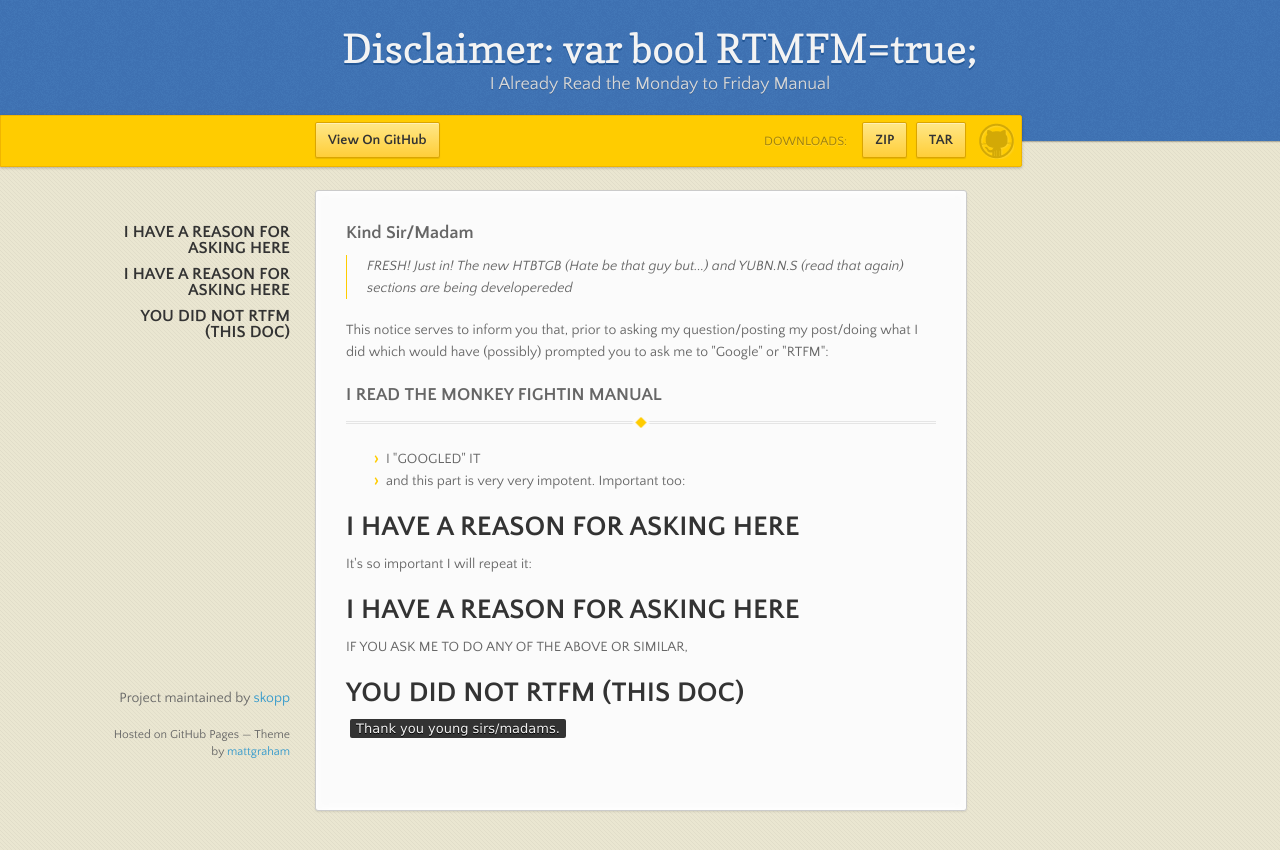
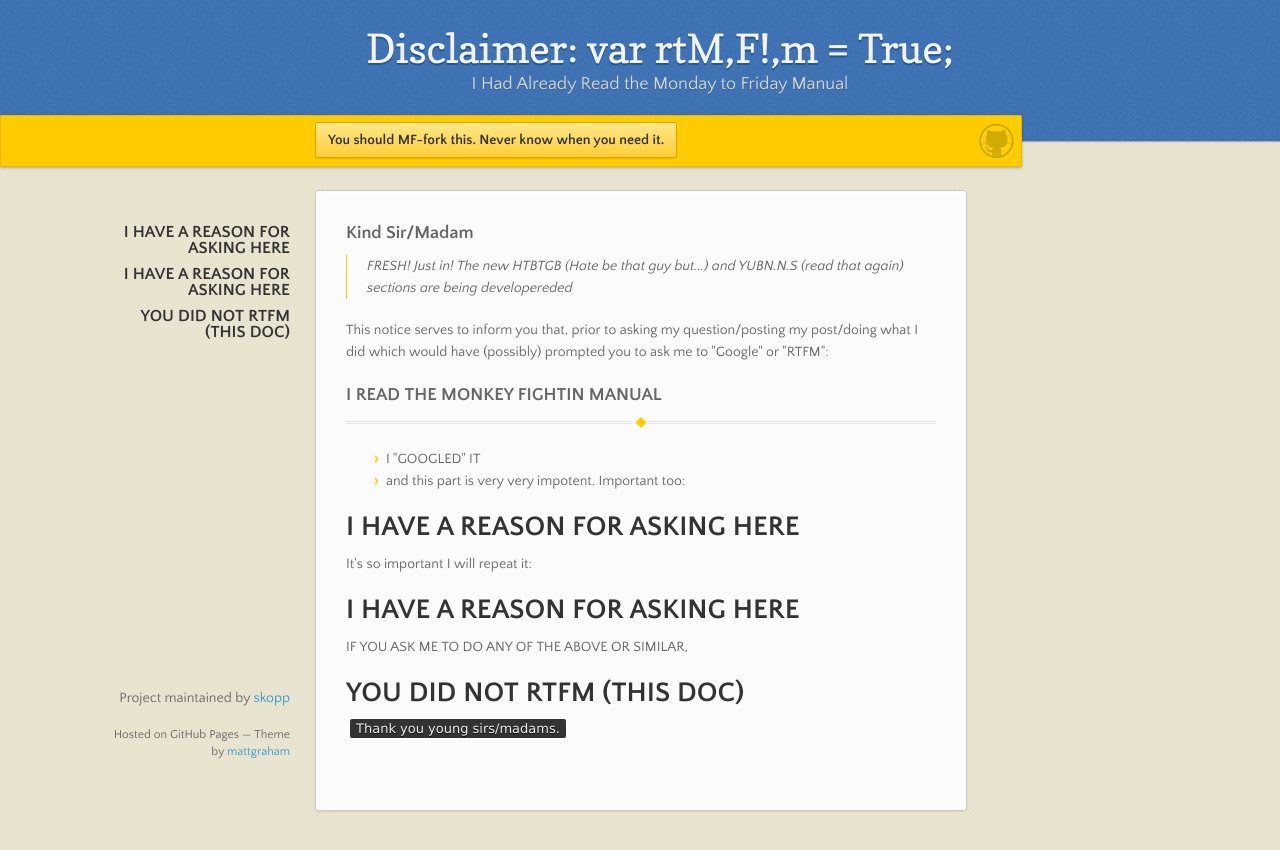
Before and after one commit to skopp/rtfmtrue, a plain HTML site: page index.html in a window 1280 px wide. Drawn offline with nearby package versions, Linux system fonts and the light colour scheme.

Commit message:
Updated index.html

```diff
--- a/index.html
+++ b/index.html
@@ -17,21 +17,22 @@
   <body>
 
       <header>
-        <h1>Disclaimer: var bool RTMFM=true;</h1>
-        <p>I Already Read the Monday to Friday Manual</p>
+        <h1>Disclaimer: var rtM,F!,m = True;</h1>
+        <p>I Had Already Read the Monday to Friday Manual</p>
       </header>
 
       <div id="banner">
         <span id="logo"></span>
 
-        <a href="https://github.com/skopp/rtfmtrue" class="button fork"><strong>View On GitHub</strong></a>
+        <a href="https://github.com/skopp/rtfmtrue" class="button fork"><strong>You should MF-fork this. Never know when you need it.</strong></a>
+       <!--
         <div class="downloads">
           <span>Downloads:</span>
           <ul>
             <li><a href="https://github.com/skopp/rtfmtrue/zipball/master" class="button">ZIP</a></li>
             <li><a href="https://github.com/skopp/rtfmtrue/tarball/master" class="button">TAR</a></li>
           </ul>
-        </div>
+        </div>-->
       </div><!-- end banner -->
 
     <div class="wrapper">
```
